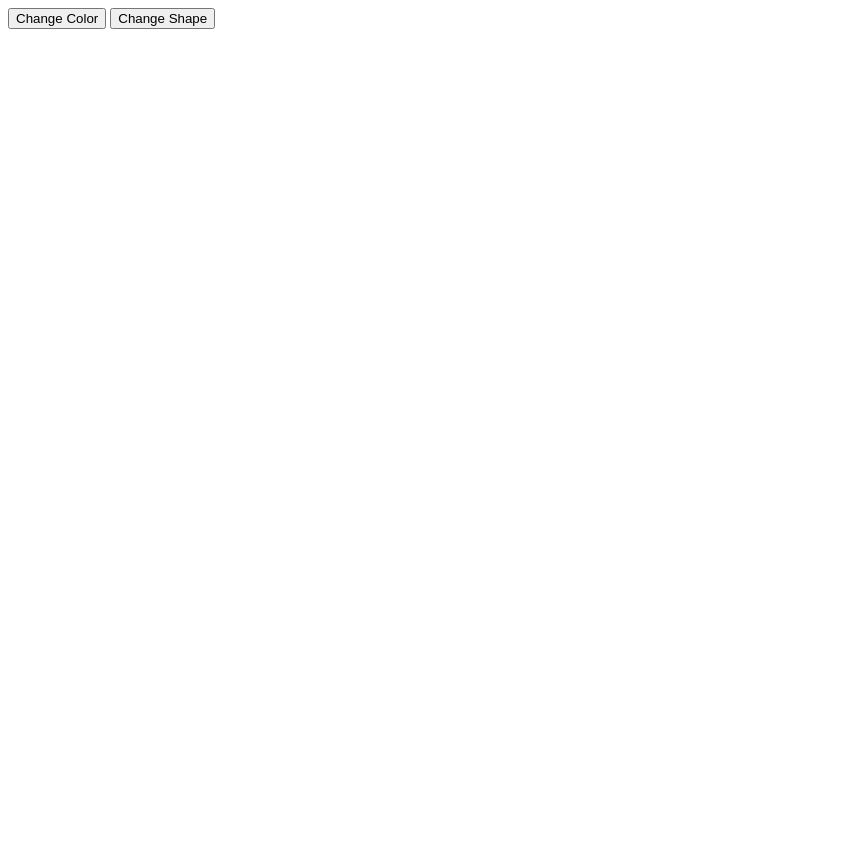
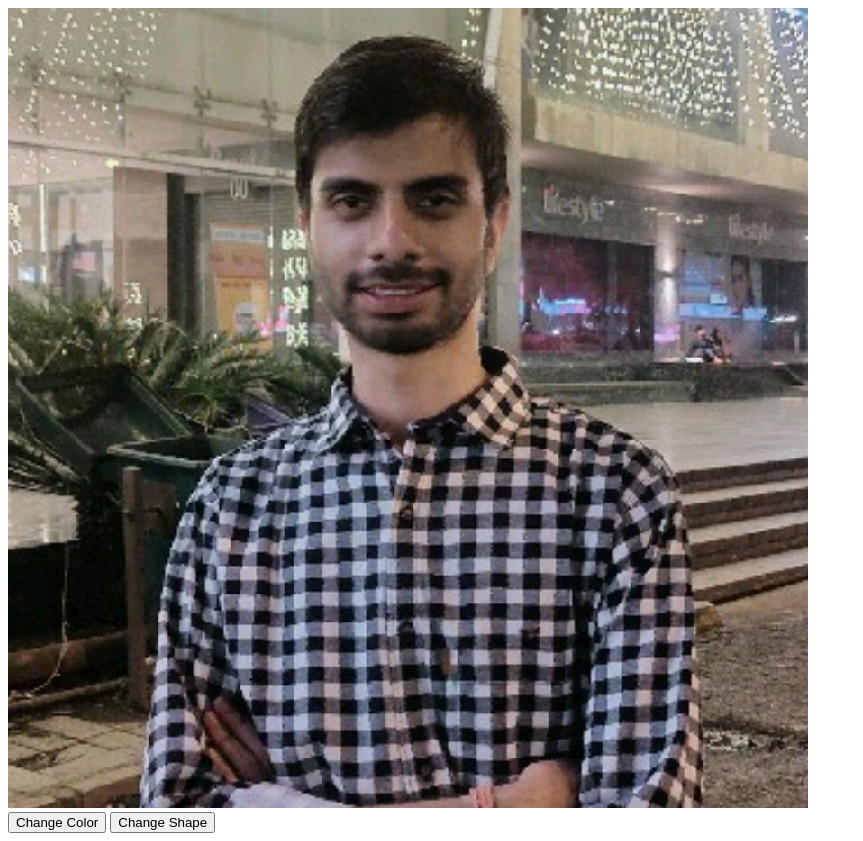
Before and after one commit to navdeepsr110/Javascript, a plain HTML site: page Change_Color_And_Shape/demo.html in a window 1280 px wide. Shown: the whole page, without its empty margins (0-863 px from the left). Before the commit the page ends 800 px from the top, so only its background shows below. Drawn offline with Linux system fonts and the light colour scheme.

Commit message:
Added image

```diff
--- a/Change_Color_And_Shape/demo.css
+++ b/Change_Color_And_Shape/demo.css
@@ -0,0 +1,6 @@
+#my-image{
+    height: 12rem;
+    width: 12rem;
+    margin: auto;
+
+}
--- a/Change_Color_And_Shape/demo.html
+++ b/Change_Color_And_Shape/demo.html
@@ -7,10 +7,11 @@
     <title>Change Color And Shape</title>
 </head>
 <body>
-    <div id="circle">
-
-
-    </div>
+    <section id="about">
+        <div id="my-image">
+            <img src="n1.jpg" alt="Profile photo">
+        </div>
+    </section>
     <button>Change Color</button>
     <button>Change Shape</button>
 </body>
```
Also changed, not shown: Change_Color_And_Shape/n1.jpg (added).
